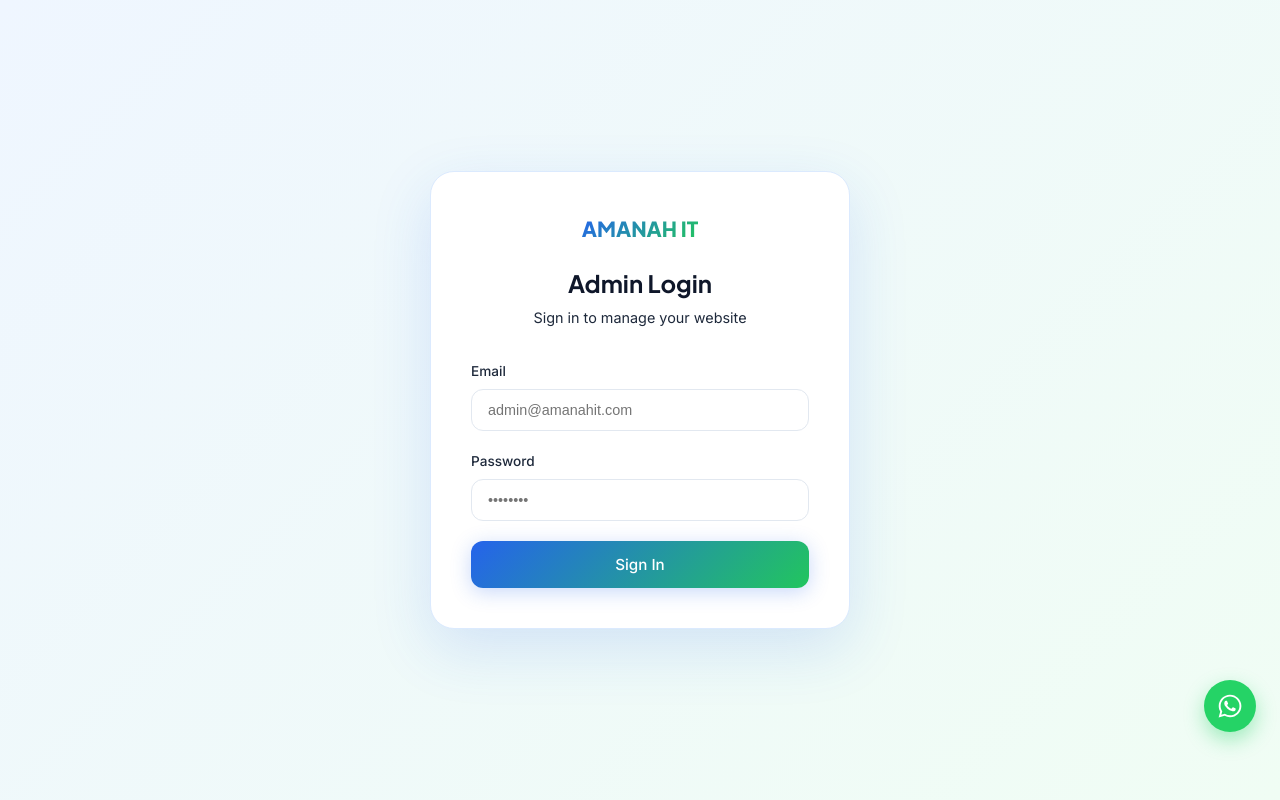
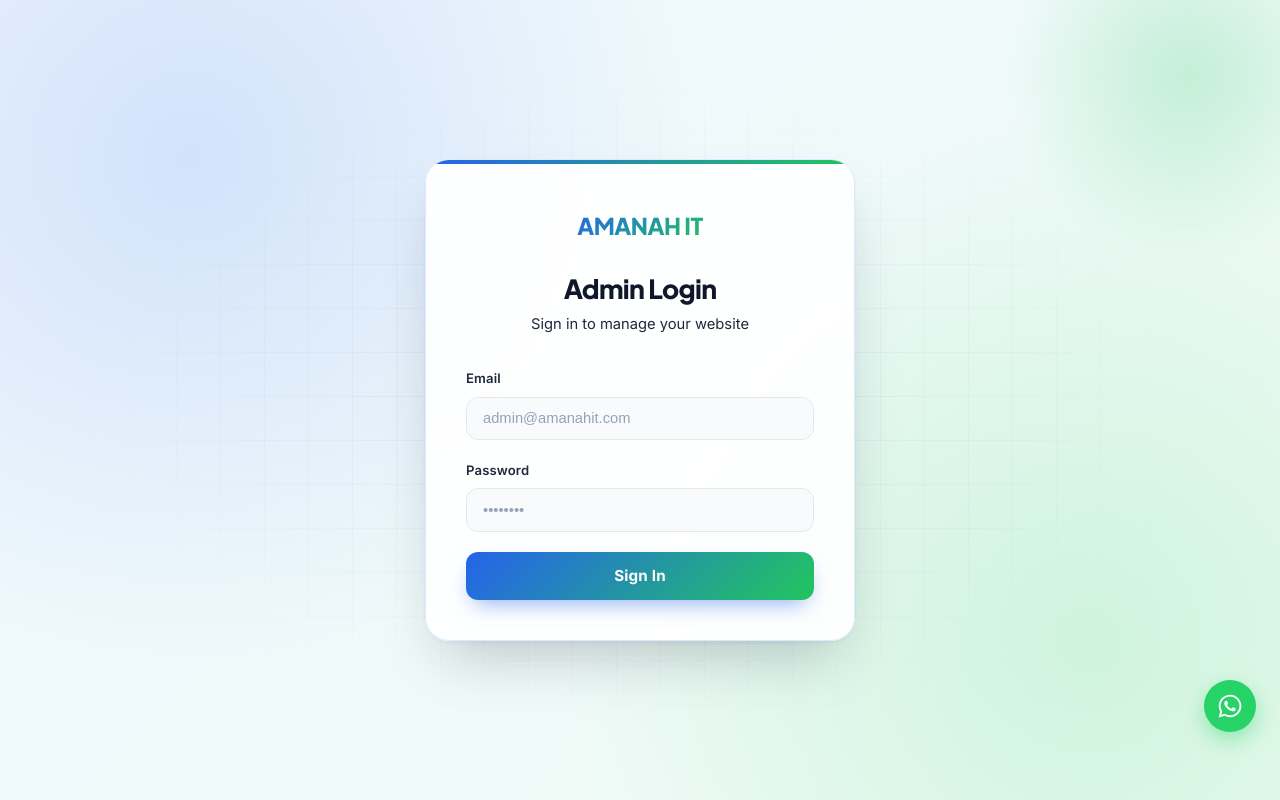
Before and after one commit to md-sakib-chowdhury/CodeSphere-It-, a React (Vite) app in the folder codesphere-frontend/: page /admin in a window 1280 px wide. Built offline with nearby package versions, Linux system fonts and the light colour scheme; no server answers.

Commit message:
admin login

```diff
--- a/codesphere-frontend/src/pages/AdminLogin.css
+++ b/codesphere-frontend/src/pages/AdminLogin.css
@@ -1,4 +1,4 @@
-.admin-login {
+/* .admin-login {
     min-height: 100vh;
     background: linear-gradient(135deg, #eff6ff, #f0fdf4);
     display: flex;
@@ -77,4 +77,294 @@
     justify-content: center;
     padding: 0.875rem;
     font-size: 0.95rem;
-}
+} */
+ /* ============================================================
+   ADMIN LOGIN
+   Class names unchanged, so your JSX works as-is.
+   Light brand look: soft blue/green glow, clean card, gradient CTA.
+   ============================================================ */
+
+ .admin-login {
+     min-height: 100vh;
+     background:
+         radial-gradient(circle at 15% 20%, rgba(37, 99, 235, 0.14), transparent 40%),
+         radial-gradient(circle at 85% 80%, rgba(34, 197, 94, 0.16), transparent 42%),
+         linear-gradient(135deg, #eff6ff, #f0fdf4);
+     display: flex;
+     align-items: center;
+     justify-content: center;
+     padding: 1.25rem;
+     position: relative;
+     overflow: hidden;
+ }
+
+ /* faint grid, fading toward the edges */
+ .admin-login::before {
+     content: '';
+     position: absolute;
+     inset: 0;
+     background-image:
+         linear-gradient(rgba(15, 23, 42, 0.045) 1px, transparent 1px),
+         linear-gradient(90deg, rgba(15, 23, 42, 0.045) 1px, transparent 1px);
+     background-size: 44px 44px;
+     -webkit-mask-image: radial-gradient(ellipse 60% 60% at 50% 50%, #000 20%, transparent 75%);
+     mask-image: radial-gradient(ellipse 60% 60% at 50% 50%, #000 20%, transparent 75%);
+     pointer-events: none;
+ }
+
+ /* slow-floating color orb */
+ .admin-login::after {
+     content: '';
+     position: absolute;
+     width: 360px;
+     height: 360px;
+     border-radius: 50%;
+     top: -120px;
+     right: -100px;
+     background: radial-gradient(circle, rgba(34, 197, 94, 0.22), transparent 68%);
+     filter: blur(10px);
+     pointer-events: none;
+     animation: loginOrb 14s ease-in-out infinite alternate;
+ }
+
+ @keyframes loginOrb {
+     from {
+         transform: translate3d(0, 0, 0) scale(1);
+     }
+
+     to {
+         transform: translate3d(-40px, 50px, 0) scale(1.12);
+     }
+ }
+
+ /* ---------------- Card ---------------- */
+
+ .login-card {
+     position: relative;
+     z-index: 1;
+     background: rgba(255, 255, 255, 0.92);
+     backdrop-filter: blur(14px);
+     -webkit-backdrop-filter: blur(14px);
+     border: 1px solid rgba(255, 255, 255, 0.9);
+     outline: 1px solid var(--blue-100);
+     outline-offset: -1px;
+     border-radius: var(--radius-xl);
+     padding: 2.75rem 2.5rem 2.5rem;
+     width: 100%;
+     max-width: 430px;
+     box-shadow:
+         0 2px 4px rgba(15, 23, 42, 0.04),
+         0 30px 60px -20px rgba(15, 23, 42, 0.25);
+     text-align: center;
+     overflow: hidden;
+     animation: loginCardIn 0.6s cubic-bezier(0.22, 1, 0.36, 1) both;
+ }
+
+ /* brand gradient bar on top */
+ .login-card::before {
+     content: '';
+     position: absolute;
+     top: 0;
+     left: 0;
+     right: 0;
+     height: 4px;
+     background: linear-gradient(90deg, #2563eb, #22c55e);
+ }
+
+ @keyframes loginCardIn {
+     from {
+         opacity: 0;
+         transform: translateY(18px) scale(0.985);
+     }
+
+     to {
+         opacity: 1;
+         transform: translateY(0) scale(1);
+     }
+ }
+
+ /* ---------------- Logo ---------------- */
+
+ .login-logo {
+     margin-bottom: 1.6rem;
+ }
+
+ .login-logo span {
+     display: inline-block;
+     font-size: 1.45rem;
+     font-weight: 800;
+     letter-spacing: -0.02em;
+     font-family: var(--font-display);
+     background: linear-gradient(135deg, var(--blue-600), var(--green-500));
+     -webkit-background-clip: text;
+     -webkit-text-fill-color: transparent;
+     background-clip: text;
+     padding: 0.2rem 0.1rem;
+ }
+
+ /* ---------------- Heading ---------------- */
+
+ .login-card h2 {
+     font-size: 1.65rem;
+     font-weight: 800;
+     letter-spacing: -0.025em;
+     color: var(--gray-900);
+     margin-bottom: 0.5rem;
+ }
+
+ .login-card p {
+     color: var(--gray-500);
+     font-size: 0.92rem;
+     line-height: 1.6;
+     margin-bottom: 2rem;
+ }
+
+ /* ---------------- Form ---------------- */
+
+ .form-group {
+     text-align: left;
+     margin-bottom: 1.25rem;
+ }
+
+ .form-group label {
+     display: block;
+     font-size: 0.82rem;
+     font-weight: 600;
+     letter-spacing: 0.01em;
+     color: var(--gray-700);
+     margin-bottom: 0.45rem;
+ }
+
+ .form-group input {
+     width: 100%;
+     padding: 0.8rem 1rem;
+     background: #f8fafc;
+     border: 1.5px solid var(--gray-200);
+     border-radius: var(--radius-md);
+     font-size: 0.92rem;
+     color: var(--gray-900);
+     transition: border-color 0.25s ease, box-shadow 0.25s ease, background 0.25s ease;
+     outline: none;
+ }
+
+ .form-group input::placeholder {
+     color: var(--gray-400, #9ca3af);
+ }
+
+ .form-group input:hover {
+     border-color: var(--gray-300, #d1d5db);
+ }
+
+ .form-group input:focus {
+     background: #fff;
+     border-color: var(--blue-400);
+     box-shadow: 0 0 0 4px rgba(37, 99, 235, 0.12);
+ }
+
+ /* Browser autofill keeps the same look */
+ .form-group input:-webkit-autofill {
+     -webkit-box-shadow: 0 0 0 40px #f8fafc inset;
+     -webkit-text-fill-color: var(--gray-900);
+ }
+
+ /* Optional: shown only if your JSX renders an error element with one of these classes */
+ .login-error,
+ .form-error,
+ .error-message {
+     background: #fef2f2;
+     border: 1px solid #fecaca;
+     color: #b91c1c;
+     font-size: 0.85rem;
+     font-weight: 500;
+     padding: 0.7rem 0.9rem;
+     border-radius: var(--radius-md);
+     margin-bottom: 1.25rem;
+     text-align: left;
+ }
+
+ /* ---------------- Button ---------------- */
+
+ .login-btn {
+     width: 100%;
+     justify-content: center;
+     padding: 0.9rem;
+     font-size: 0.95rem;
+     font-weight: 700;
+     letter-spacing: 0.01em;
+     border: none;
+     border-radius: var(--radius-md);
+     color: #fff;
+     background: linear-gradient(135deg, #2563eb, #22c55e);
+     box-shadow: 0 10px 22px -8px rgba(37, 99, 235, 0.55);
+     position: relative;
+     overflow: hidden;
+     cursor: pointer;
+     transition: transform 0.3s cubic-bezier(0.22, 1, 0.36, 1), box-shadow 0.3s ease, opacity 0.2s ease;
+ }
+
+ .login-btn::before {
+     /* shine sweep on hover */
+     content: '';
+     position: absolute;
+     top: 0;
+     left: -75%;
+     width: 50%;
+     height: 100%;
+     background: linear-gradient(120deg, transparent, rgba(255, 255, 255, 0.35), transparent);
+     transform: skewX(-20deg);
+     transition: left 0.6s ease;
+ }
+
+ .login-btn:hover {
+     transform: translateY(-2px);
+     box-shadow: 0 16px 28px -8px rgba(37, 99, 235, 0.6);
+ }
+
+ .login-btn:hover::before {
+     left: 125%;
+ }
+
+ .login-btn:active {
+     transform: translateY(0);
+ }
+
+ .login-btn:disabled {
+     opacity: 0.7;
+     cursor: not-allowed;
+     transform: none;
+ }
+
+ .login-btn:focus-visible {
+     outline: 3px solid rgba(37, 99, 235, 0.35);
+     outline-offset: 3px;
+ }
+
+ /* ---------------- Small screens ---------------- */
+
+ @media (max-width: 479px) {
+     .login-card {
+         padding: 2.25rem 1.5rem 2rem;
+     }
+
+     .login-card h2 {
+         font-size: 1.45rem;
+     }
+ }
+
+ @media (prefers-reduced-motion: reduce) {
+
+     .login-card,
+     .admin-login::after {
+         animation: none;
+     }
+
+     .login-btn,
+     .login-btn::before,
+     .form-group input {
+         transition: none;
+     }
+
+     .login-btn:hover {
+         transform: none;
+     }
+ }
```
